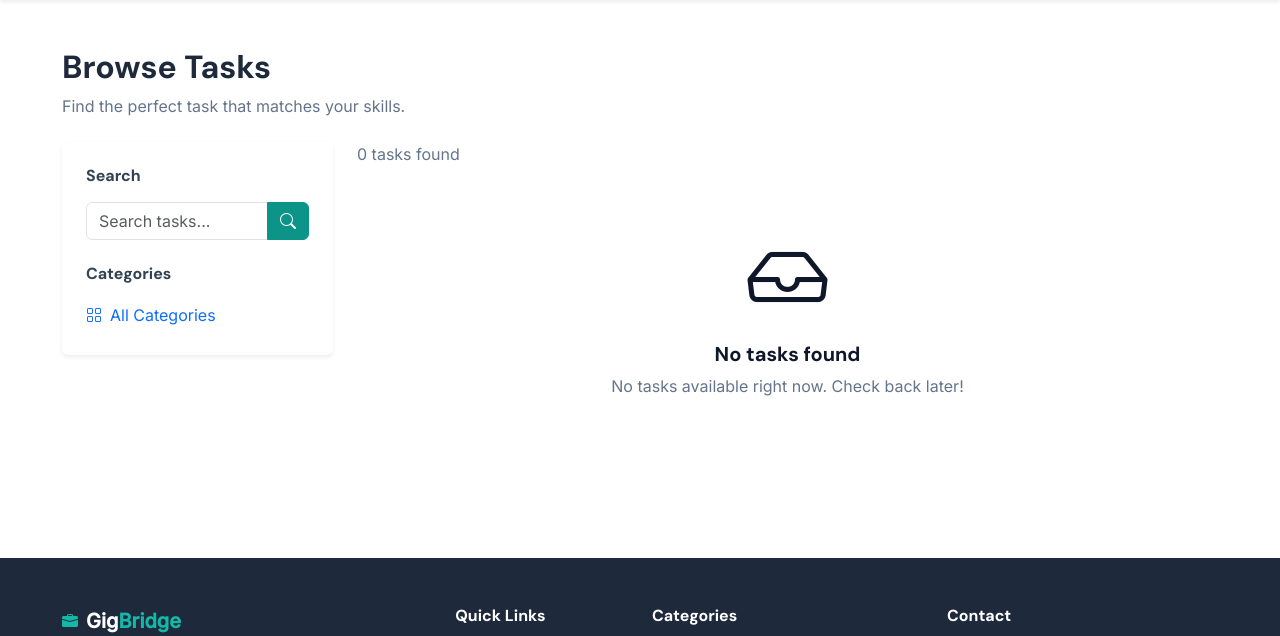
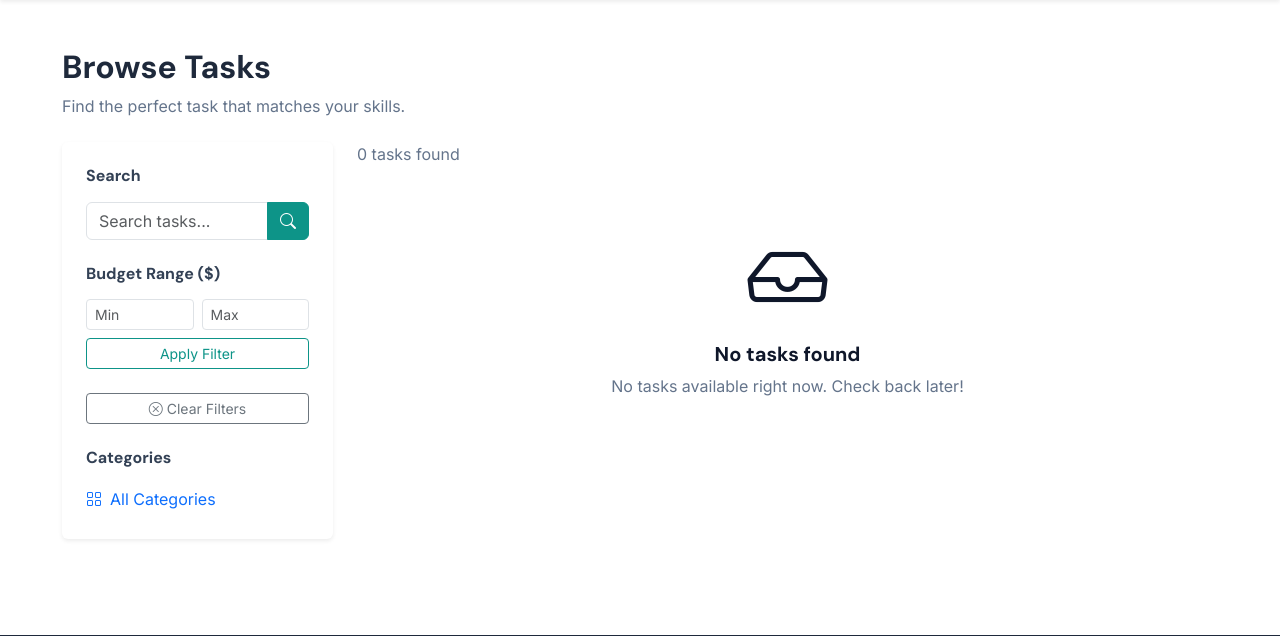
Before and after one commit to thevinduperera/gigbridge, a Django app: page /tasks/?category=web-development in a window 1280 px wide. Shown: the part 56-692 px from the top of the page. Run offline with Django 5.2, Linux system fonts and the light colour scheme; data that the repository does not hold is empty.

Commit message:
feat: add budget filter UI, posted time ago and deadline styling to task list

```diff
--- a/templates/tasks/task_list.html
+++ b/templates/tasks/task_list.html
@@ -19,7 +19,7 @@
       <div class="card border-0 shadow-sm">
         <div class="card-body p-4">
 
-          <!-- search form -->
+          <!-- search and budget form -->
           <h6 class="fw-bold mb-3" style="color: var(--slate-700);">Search</h6>
           <form method="GET" action="{% url 'tasks:task_list' %}">
             <div class="input-group mb-4">
@@ -34,6 +34,45 @@
                 <i class="bi bi-search"></i>
               </button>
             </div>
+
+            <!-- budget range filter -->
+            <h6 class="fw-bold mb-3" style="color: var(--slate-700);">Budget Range ($)</h6>
+            <div class="row g-2 mb-4">
+              <div class="col-6">
+                <input
+                  type="number"
+                  name="budget_min"
+                  class="form-control form-control-sm"
+                  placeholder="Min"
+                  value="{{ budget_min|default:'' }}"
+                />
+              </div>
+              <div class="col-6">
+                <input
+                  type="number"
+                  name="budget_max"
+                  class="form-control form-control-sm"
+                  placeholder="Max"
+                  value="{{ budget_max|default:'' }}"
+                />
+              </div>
+              <div class="col-12">
+                <button type="submit" class="btn btn-outline-primary btn-sm w-100">
+                  Apply Filter
+                </button>
+              </div>
+            </div>
+
+            <!-- clear filters -->
+            {% if query or category_slug or budget_min or budget_max %}
+            <div class="mb-4">
+              <a href="{% url 'tasks:task_list' %}"
+                class="btn btn-outline-secondary btn-sm w-100">
+                <i class="bi bi-x-circle me-1"></i>Clear Filters
+              </a>
+            </div>
+            {% endif %}
+
           </form>
 
           <!-- category filter -->
@@ -55,6 +94,7 @@
             {% endfor %}
 
           </div>
+
         </div>
       </div>
     </div>
@@ -116,14 +156,33 @@
                 </div>
                 {% endif %}
 
-                <div class="d-flex justify-content-between align-items-center">
-                  <div class="d-flex gap-3">
+                <div class="d-flex justify-content-between align-items-center flex-wrap gap-2">
+                  <div class="d-flex gap-3 align-items-center flex-wrap">
+
+                    <!-- deadline — styled based on urgency using timesince workaround -->
+                    <small>
+                      <i class="bi bi-clock me-1"></i>
+                      Due
+                      <!-- show in red if deadline has passed, orange if within 7 days -->
+                      {% now "Y-m-d" as today %}
+                      {% if task.deadline|date:"Y-m-d" < today %}
+                        <span style="color: #dc3545; font-weight: 600;">
+                          {{ task.deadline }} <span class="badge bg-danger ms-1">Expired</span>
+                        </span>
+                      {% else %}
+                        <span style="color: var(--slate-500);">{{ task.deadline }}</span>
+                      {% endif %}
+                    </small>
+
+                    <!-- posted x time ago -->
                     <small style="color: var(--slate-500);">
-                      <i class="bi bi-clock me-1"></i>Due {{ task.deadline }}
+                      <i class="bi bi-calendar me-1"></i>{{ task.created_at|timesince }} ago
                     </small>
+
                     <small style="color: var(--slate-500);">
                       <i class="bi bi-file-text me-1"></i>{{ task.proposal_count }} proposal{{ task.proposal_count|pluralize }}
                     </small>
+
                   </div>
                   <a href="{% url 'tasks:task_detail' task.pk %}"
                     class="btn btn-sm btn-outline-primary">
@@ -142,12 +201,17 @@
           <i class="bi bi-inbox display-1" style="color: var(--slate-300);"></i>
           <h5 class="mt-3 fw-bold" style="color: var(--slate-600);">No tasks found</h5>
           <p style="color: var(--slate-500);">
-            {% if query %}
-              No tasks match "{{ query }}". Try a different search.
+            {% if query or budget_min or budget_max %}
+              No tasks match your filters. Try adjusting your search.
             {% else %}
               No tasks available right now. Check back later!
             {% endif %}
           </p>
+          {% if query or budget_min or budget_max %}
+          <a href="{% url 'tasks:task_list' %}" class="btn btn-outline-primary mt-2">
+            Clear Filters
+          </a>
+          {% endif %}
         </div>
       {% endif %}
 
```
